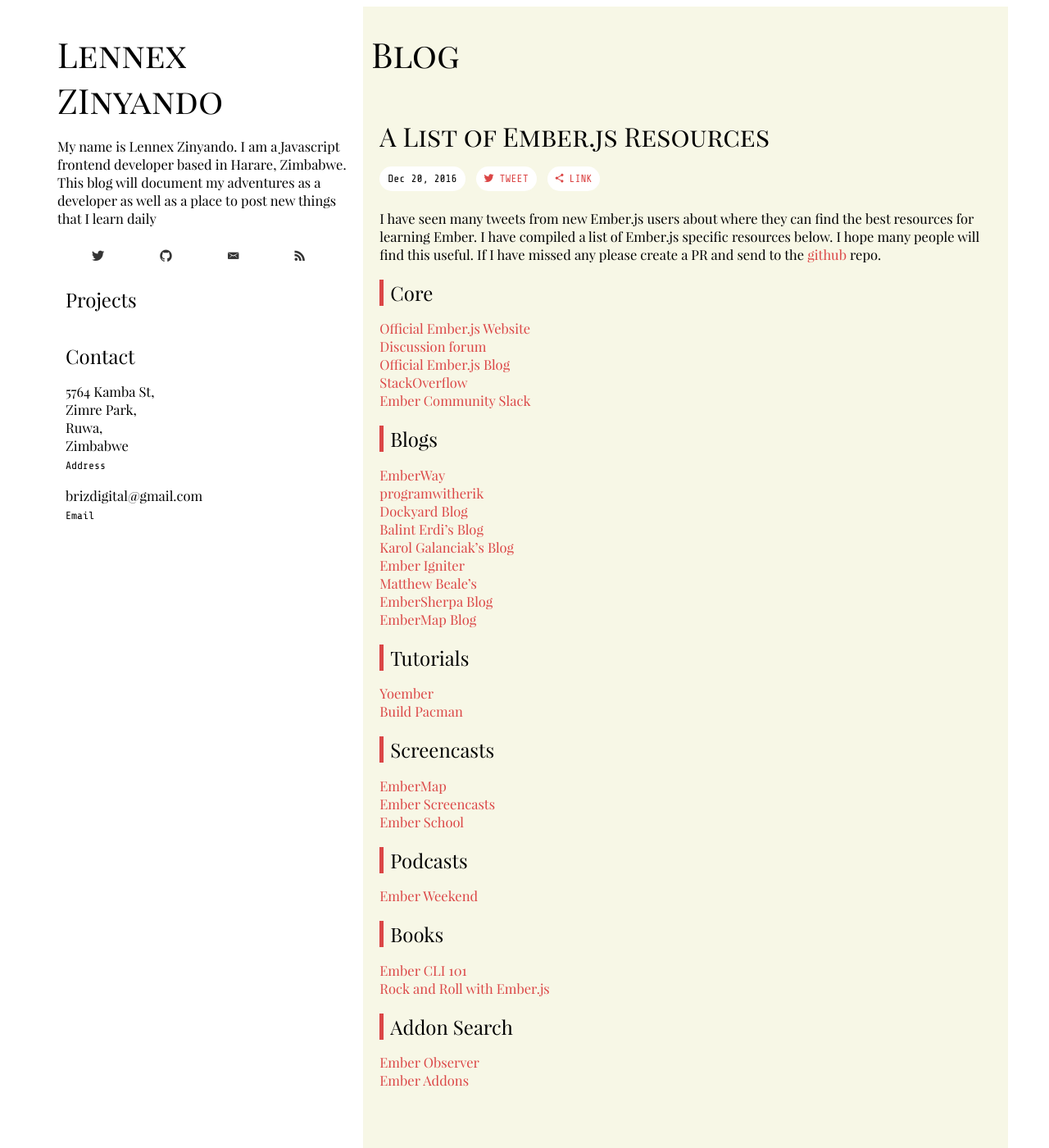
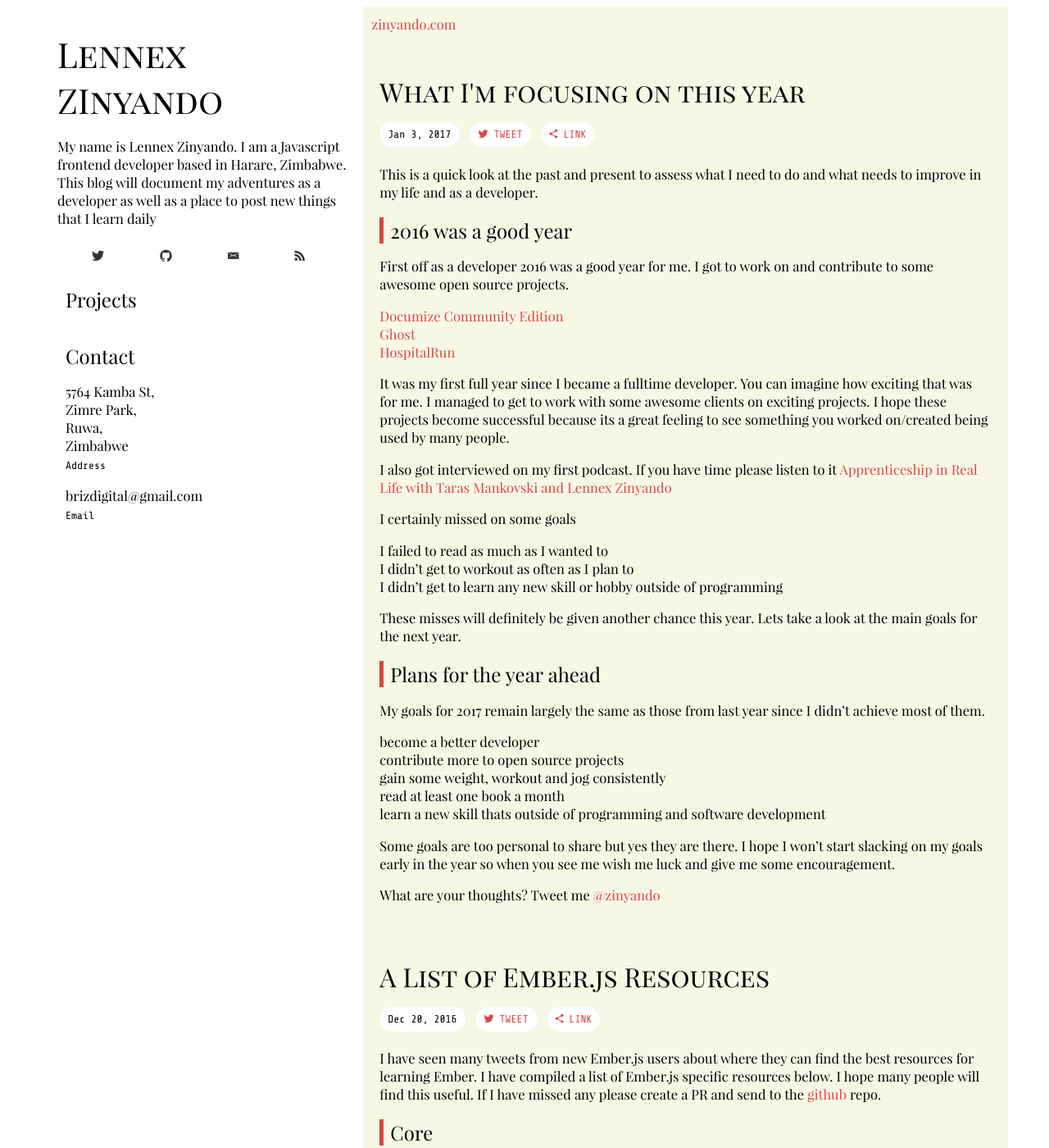
Before and after one commit to zinyando/zinyando.github.io, a Jekyll site: the page built from index.html, in a window 1280 px wide and 1400 px high. Shown: the whole window at 82% size. Built offline with Jekyll 4.4.1, drawn with Linux system fonts in a browser that asks for light colours; some web fonts are replaced.

Commit message:
Focus for 2017

```diff
--- a/_layouts/default.html
+++ b/_layouts/default.html
@@ -28,7 +28,7 @@
 		<div class="unit two-thirds blog-column">
 			<div class="grid">
 				<div class="unit whole" id="/blog">
-					<h1>Blog</h1>
+					<a href="url">zinyando.com</a>
 				</div>
 				{{ content }}
 				<div class="unit whole" id="/subscribe">
--- /dev/null
+++ b/_posts/2017-01-03-focus-fo-the-year-ahead.md
@@ -0,0 +1,43 @@
+---
+layout: post
+title:  "What I'm focusing on this year"
+tags: ['goals', '2017']
+date:   2017-01-03 08:00:00 +0200
+url: /2017/01/03/my-focus-for-the-year-ahead.html
+---
+
+This is a quick look at the past and present to assess what I need to do and what needs to improve in my life and as a developer.
+
+## 2016 was a good year
+
+First off as a developer 2016 was a good year for me. I got to work on and contribute to some awesome open source projects.
+
+* [Documize Community Edition](https://github.com/documize/community)
+* [Ghost](https://github.com/TryGhost/Ghost)
+* [HospitalRun](https://github.com/HospitalRun/hospitalrun-frontend)
+
+It was my first full year since I became a fulltime developer. You can imagine how exciting that was for me. I managed to get to work with some awesome clients on exciting projects. I hope these projects become successful because its a great feeling to see something you worked on/created being used by many people.
+
+I also got interviewed on my first podcast. If you have time please listen to it [Apprenticeship in Real Life with Taras Mankovski and Lennex Zinyando](https://frontsidethepodcast.simplecast.fm/42)
+
+I certainly missed on some goals
+
+* I failed to read as much as I wanted to
+* I didn't get to workout as often as I plan to
+* I didn't get to learn any new skill or hobby outside of programming
+
+These misses will definitely be given another chance this year. Lets take a look at the main goals for the next year.
+
+## Plans for the year ahead
+
+My goals for 2017 remain largely the same as those from last year since I didn't achieve most of them.
+
+* become a better developer
+* contribute more to open source projects
+* gain some weight, workout and jog consistently
+* read at least one book a month
+* learn a new skill thats outside of programming and software development
+
+Some goals are too personal to share but yes they are there. I hope I won't start slacking on my goals early in the year so when you see me wish me luck and give me some encouragement.
+
+What are your thoughts? Tweet me [@zinyando](https://twitter.com/zinyando)
```
